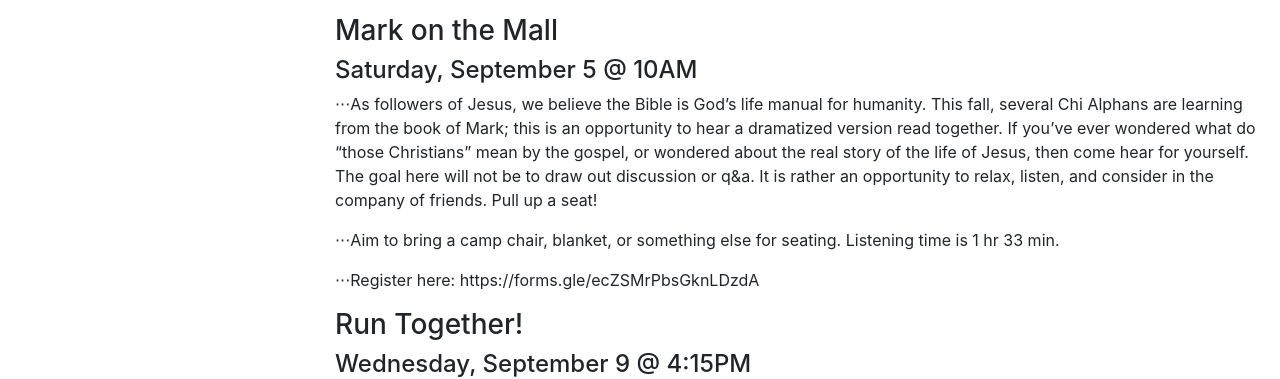
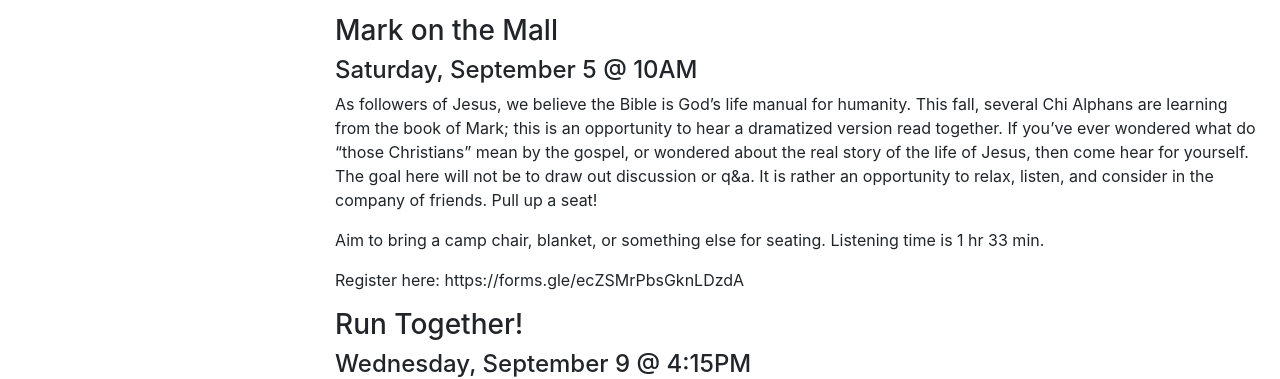
Before and after one commit to mainechialpha/mainechialpha.github.io, a Jekyll site: the page built from activities.md, in a window 1280 px wide. Shown: the part 740-1119 px from the top of the page. Built offline with Jekyll 4.4.1, drawn with Linux system fonts in a browser that asks for light colours; nearby versions of some CDN libraries; some web fonts are replaced.

```diff
--- a/activities.md
+++ b/activities.md
@@ -12,11 +12,11 @@ permalink: /activities/
 
 #### Saturday, September 5 @ 10AM
 
-⋅⋅⋅As followers of Jesus, we believe the Bible is God’s life manual for humanity. This fall, several Chi Alphans are learning from the book of Mark; this is an opportunity to hear a dramatized version read together. If you’ve ever wondered what do “those Christians” mean by the gospel, or wondered about the real story of the life of Jesus, then come hear for yourself. The goal here will not be to draw out discussion or q&a. It is rather an opportunity to relax, listen, and consider in the company of friends. Pull up a seat!
+   As followers of Jesus, we believe the Bible is God’s life manual for humanity. This fall, several Chi Alphans are learning from the book of Mark; this is an opportunity to hear a dramatized version read together. If you’ve ever wondered what do “those Christians” mean by the gospel, or wondered about the real story of the life of Jesus, then come hear for yourself. The goal here will not be to draw out discussion or q&a. It is rather an opportunity to relax, listen, and consider in the company of friends. Pull up a seat!
 
-⋅⋅⋅Aim to bring a camp chair, blanket, or something else for seating. Listening time is 1 hr 33 min.
+   Aim to bring a camp chair, blanket, or something else for seating. Listening time is 1 hr 33 min.
 
-⋅⋅⋅Register here: https://forms.gle/ecZSMrPbsGknLDzdA
+   Register here: https://forms.gle/ecZSMrPbsGknLDzdA
 
 
 ### Run Together!
```
